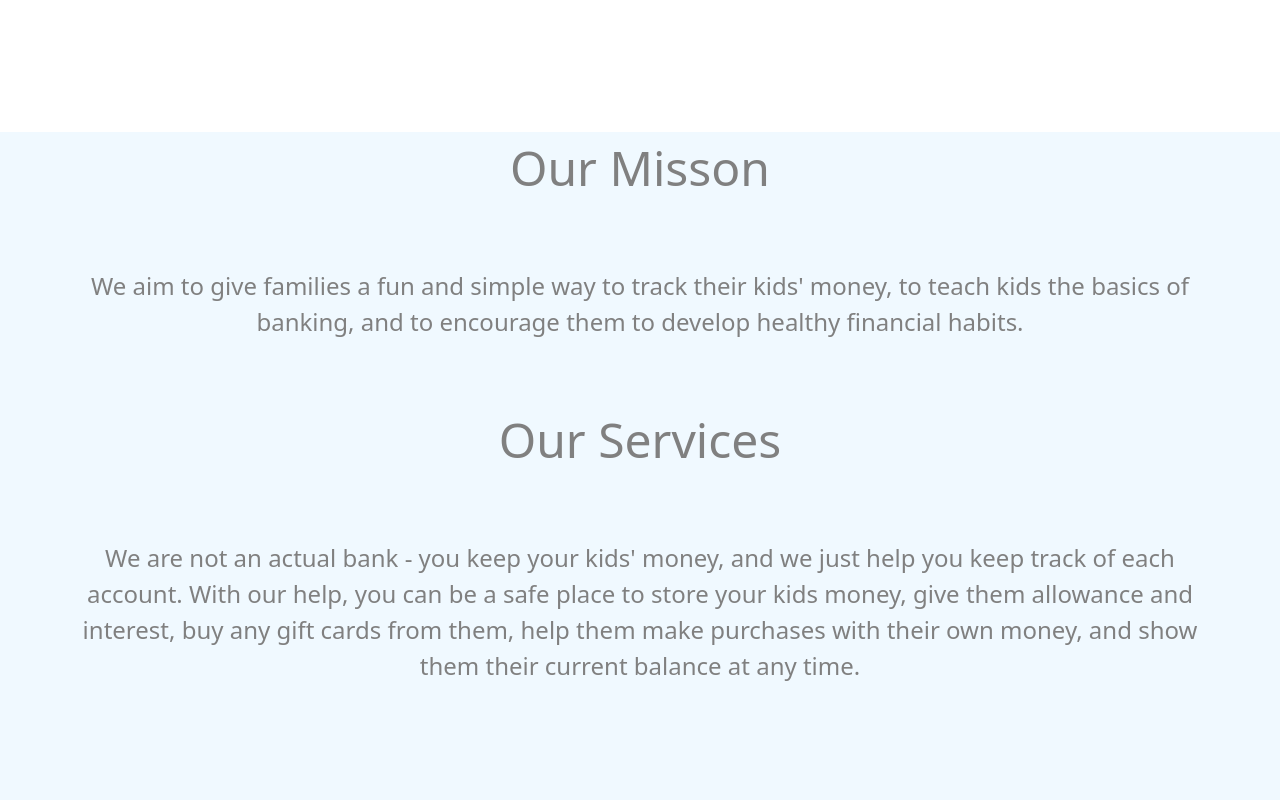
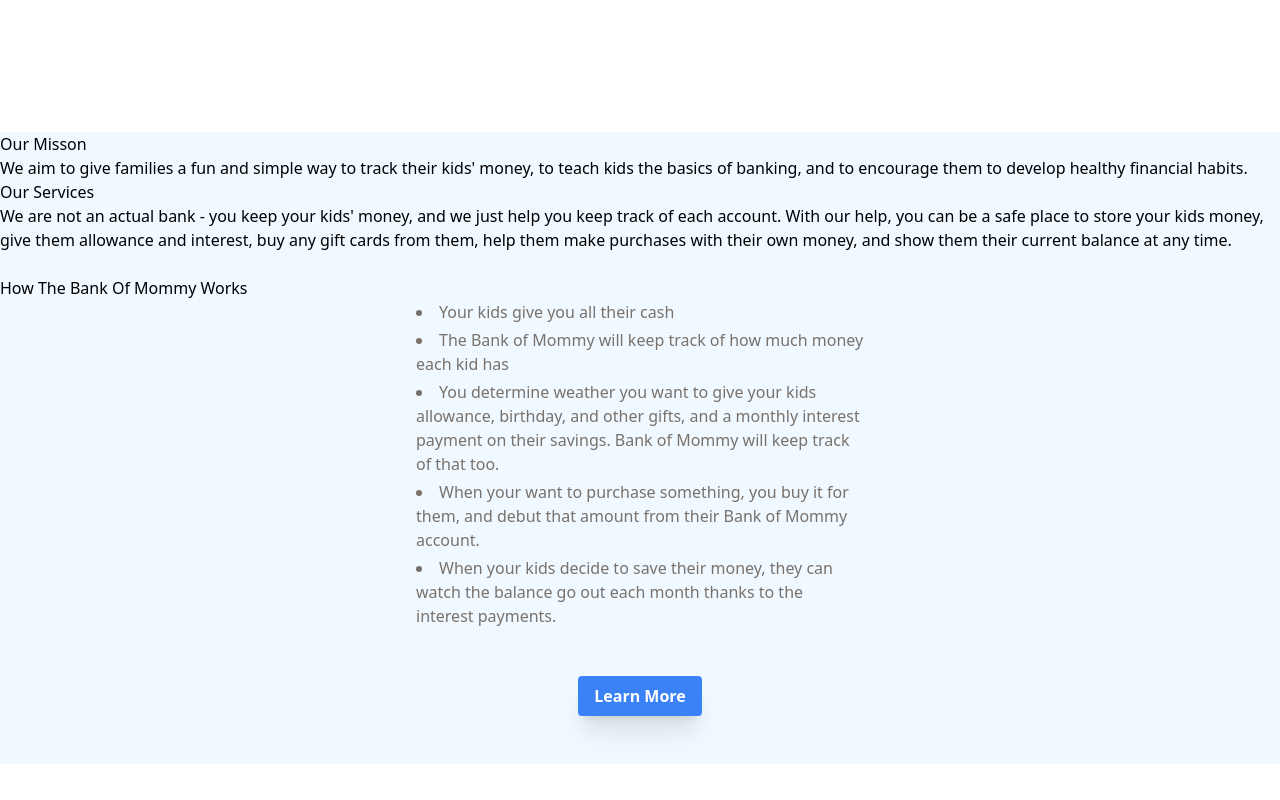
Before and after one commit to KilroyWasHere-cs-j/Bank-Of-Mommy, a SvelteKit app in the folder app/: page / in a window 1280 px wide. Shown: the part 1000-1800 px from the top of the page. Built offline with nearby package versions, Linux system fonts and the light colour scheme.

Commit message:
Ripped out the unnessary styles on the landing page

```diff
--- a/app/src/app.d.ts
+++ b/app/src/app.d.ts
@@ -9,5 +9,4 @@ declare global {
 		// interface Platform {}
 	}
 }
-
 export {};
--- a/app/src/routes/+page.svelte
+++ b/app/src/routes/+page.svelte
@@ -42,19 +42,3 @@
 
     <Footer/>
 </div>
-
-<style>
-    h1 {
-        margin: 2%;
-        color: gray;
-        font-size: 3rem;
-        text-align: center;
-    }
-
-    p {
-        margin: 5%;
-        color: gray;
-        font-size: 1.5rem;
-        text-align: center;
-    }
-</style>
```
